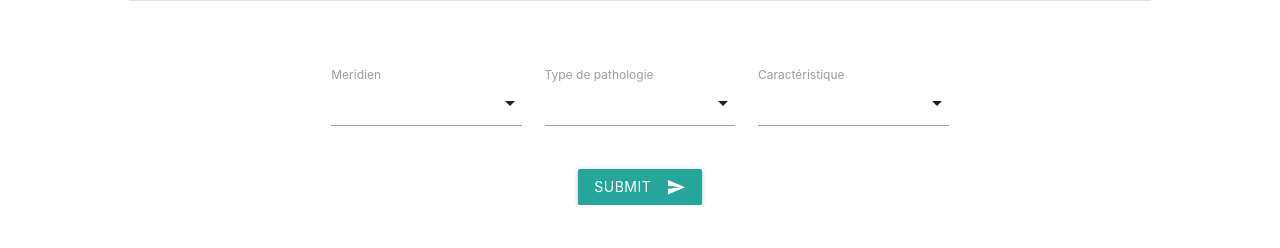
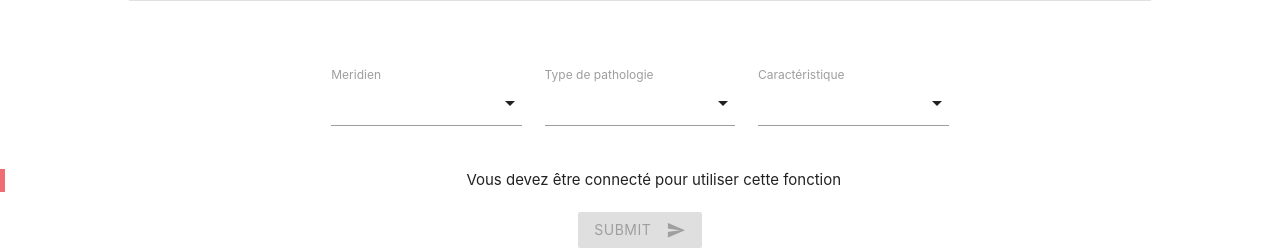
Before and after one commit to tellebma/web_lapikuR, a PHP site: page /pathologieCriteres in a window 1280 px wide. Shown: the part 599-847 px from the top of the page. Before the commit the page ends 804 px from the top, so only its background shows below. Run offline with PHP 8.4, Linux system fonts and the light colour scheme; tables that the repository leaves empty or names only in its code hold one stand-in row (values such as "Sample post"); some libraries are stand-ins or nearby versions.

Commit message:
Bouton grisé

```diff
--- a/view/pathologieCriteres.twig
+++ b/view/pathologieCriteres.twig
@@ -54,8 +54,15 @@
         </div>
 
         <div class="center">
+        {% if session_name is not null %}
             <button onclick="postCriterias()" class="btn waves-effect waves-light" type="submit">Submit
-                <i class="material-icons right">send</i>
+        {% else %}
+            <blockquote class="center-align">
+            Vous devez être connecté pour utiliser cette fonction
+            </blockquote>
+            <button disabled onclick="postCriterias()" class="btn waves-effect waves-light" type="submit">Submit
+        {% endif %}
+        <i class="material-icons right">send</i>
             </button>
         </div>
 
```
Also changed, not shown: router/routers/IndexController.php (+0 -9 lines).
